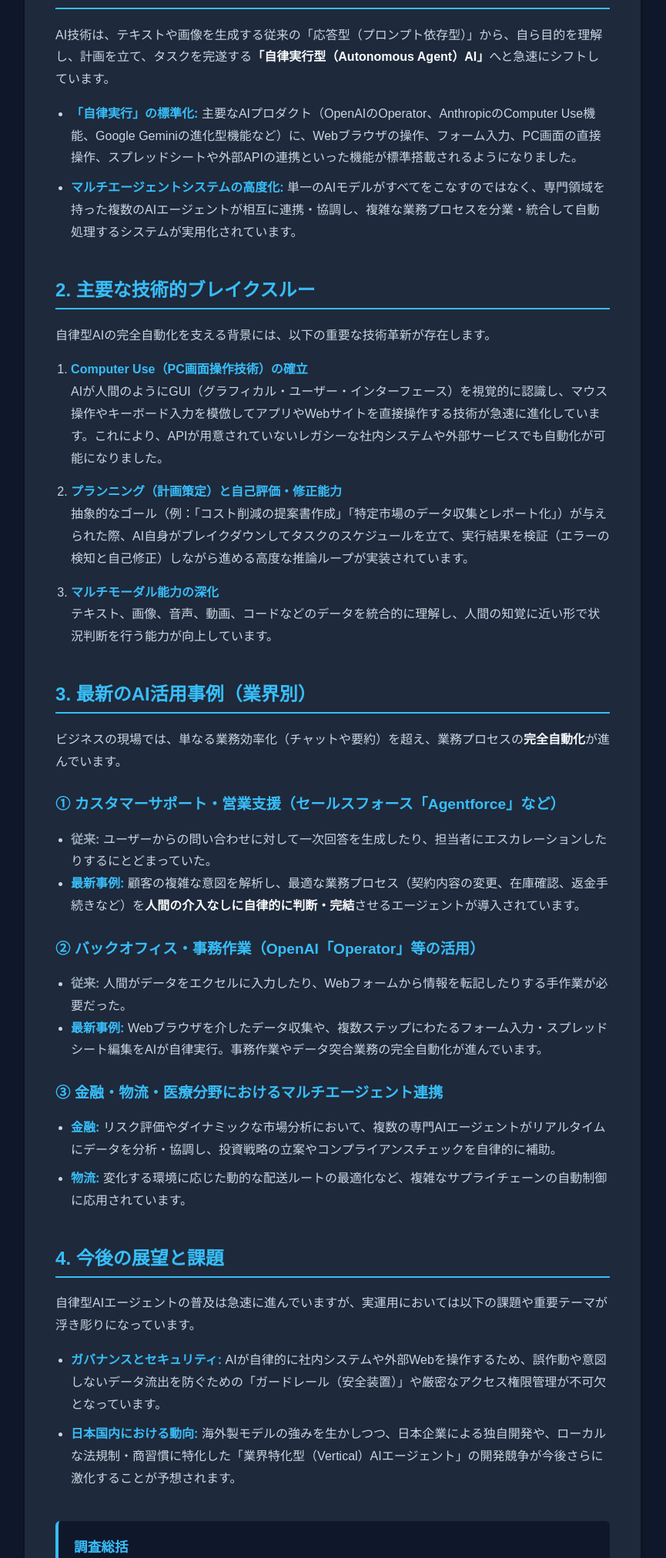
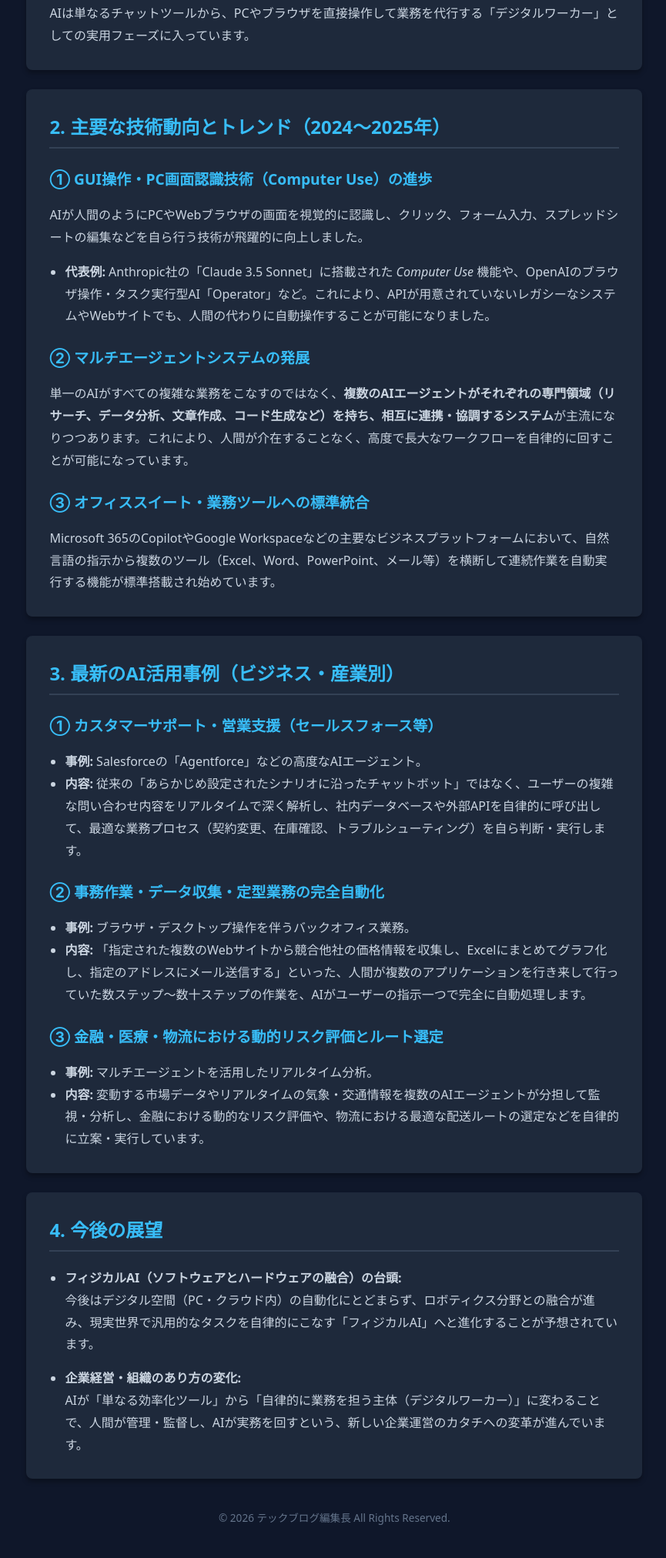
Before and after one commit to yoshi489100-ui/ai-news-blog, a plain HTML site: page index.html in a window 1280 px wide. Shown: the part 471-2495 px from the top of the page at 77% size, without its empty margins (223-1088 px from the left). After the commit the page ends 2452 px from the top, so only its background shows below. Drawn offline with Linux system fonts and the light colour scheme.

Commit message:
Auto-updated by AI Agent [skip ci]

```diff
--- a/index.html
+++ b/index.html
@@ -6,111 +6,83 @@
     <meta name="viewport" content="width=device-width, initial-scale=1.0">
     <title>2026年 AI技術動向自動リサーチマガジン</title>
 </head>
-<body style="background-color: #0f172a; color: #f8fafc; font-family: sans-serif; margin: 0; padding: 40px 20px; display: flex; justify-content: center;">
+<body style="background-color: #0f172a; color: #f8fafc; font-family: system-ui, -apple-system, BlinkMacSystemFont, 'Segoe UI', Roboto, Oxygen, Ubuntu, Cantarell, sans-serif; margin: 0; padding: 40px 20px; display: flex; justify-content: center;">
 
     <div style="max-width: 800px; width: 100%;">
 
-        <!-- ヘッダーセクション -->
-        <header style="background-color: #1e293b; padding: 30px; border-radius: 8px; margin-bottom: 30px; text-align: center; box-shadow: 0 4px 6px rgba(0, 0, 0, 0.3);">
-            <p style="color: #38bdf8; font-size: 0.9rem; font-weight: bold; margin: 0 0 10px 0; letter-spacing: 1px;">テックブログ編集長がお届けする最新トレンド</p>
+        <!-- ヘッダー -->
+        <header style="background-color: #1e293b; border-radius: 8px; padding: 30px; margin-bottom: 30px; text-align: center; box-shadow: 0 4px 6px rgba(0, 0, 0, 0.3);">
+            <p style="color: #38bdf8; font-size: 0.9rem; margin-top: 0; margin-bottom: 10px; font-weight: bold; letter-spacing: 0.05em;">2026年11月22日 編集長レポート</p>
             <h1 style="color: #f8fafc; font-size: 2rem; margin: 0 0 15px 0;">2026年 AI技術動向自動リサーチマガジン</h1>
-            <p style="color: #94a3b8; font-size: 0.95rem; margin: 0;">公開日：2026年11月21日</p>
+            <p style="color: #94a3b8; font-size: 0.95rem; margin: 0; line-height: 1.6;">最新の完全自動化・自律型AI技術、主要ツール、およびビジネス活用事例を分かりやすく解説します。</p>
         </header>
 
-        <!-- 記事本文コンテナ -->
-        <main style="background-color: #1e293b; padding: 40px; border-radius: 8px; box-shadow: 0 4px 6px rgba(0, 0, 0, 0.3);">
+        <!-- メイン記事セクション -->
+        <main>
 
-            <p style="line-height: 1.8; color: #cbd5e1; margin-top: 0;">
-                AI技術リサーチャーとして、最新のテクノロジー動向（完全自動化・自律型AI）に関する市場の変化、技術的ブレイクスルー、および具体的な活用事例について詳細な調査結果を報告します。
-            </p>
+            <!-- セクション1 -->
+            <section style="background-color: #1e293b; border-radius: 8px; padding: 30px; margin-bottom: 25px; box-shadow: 0 4px 6px rgba(0, 0, 0, 0.3);">
+                <h2 style="color: #38bdf8; font-size: 1.5rem; margin-top: 0; border-bottom: 2px solid #334155; padding-bottom: 10px;">1. 概要：生成AIから「自律実行型AIエージェント」への移行</h2>
+                <p style="line-height: 1.8; color: #cbd5e1;">これまでの生成AI（ChatGPT等）は、ユーザーからの指示に対してテキストや画像を応答する「受動的な対話型」が主流でした。しかし、<strong>2024年末から2025年にかけて、AIは自ら目的を理解し、計画を立て、複数ステップの作業を自律的に遂行する「自律実行型AIエージェント（Agentic AI）」へと急速にシフト</strong>しています。</p>
+                <p style="line-height: 1.8; color: #cbd5e1; margin-bottom: 0;">AIは単なるチャットツールから、PCやブラウザを直接操作して業務を代行する「デジタルワーカー」としての実用フェーズに入っています。</p>
+            </section>
 
-            <hr style="border: none; border-top: 1px solid #334155; margin: 30px 0;">
+            <!-- セクション2 -->
+            <section style="background-color: #1e293b; border-radius: 8px; padding: 30px; margin-bottom: 25px; box-shadow: 0 4px 6px rgba(0, 0, 0, 0.3);">
+                <h2 style="color: #38bdf8; font-size: 1.5rem; margin-top: 0; border-bottom: 2px solid #334155; padding-bottom: 10px;">2. 主要な技術動向とトレンド（2024〜2025年）</h2>
 
-            <!-- セクション 1 -->
-            <section style="margin-bottom: 40px;">
-                <h2 style="color: #38bdf8; font-size: 1.5rem; border-bottom: 2px solid #38bdf8; padding-bottom: 8px; margin-top: 0;">1. 全体動向：生成AIから「自律実行型AIエージェント」へのパラダイムシフト</h2>
-                <p style="line-height: 1.8; color: #cbd5e1;">
-                    AI技術は、テキストや画像を生成する従来の「応答型（プロンプト依存型）」から、自ら目的を理解し、計画を立て、タスクを完遂する<strong style="color: #f8fafc;">「自律実行型（Autonomous Agent）AI」</strong>へと急速にシフトしています。
-                </p>
+                <h3 style="color: #38bdf8; font-size: 1.2rem; margin-top: 25px;">① GUI操作・PC画面認識技術（Computer Use）の進歩</h3>
+                <p style="line-height: 1.8; color: #cbd5e1;">AIが人間のようにPCやWebブラウザの画面を視覚的に認識し、クリック、フォーム入力、スプレッドシートの編集などを自ら行う技術が飛躍的に向上しました。</p>
                 <ul style="line-height: 1.8; color: #cbd5e1; padding-left: 20px;">
-                    <li style="margin-bottom: 10px;"><strong style="color: #38bdf8;">「自律実行」の標準化:</strong> 主要なAIプロダクト（OpenAIのOperator、AnthropicのComputer Use機能、Google Geminiの進化型機能など）に、Webブラウザの操作、フォーム入力、PC画面の直接操作、スプレッドシートや外部APIの連携といった機能が標準搭載されるようになりました。</li>
-                    <li style="margin-bottom: 10px;"><strong style="color: #38bdf8;">マルチエージェントシステムの高度化:</strong> 単一のAIモデルがすべてをこなすのではなく、専門領域を持った複数のAIエージェントが相互に連携・協調し、複雑な業務プロセスを分業・統合して自動処理するシステムが実用化されています。</li>
+                    <li><strong>代表例:</strong> Anthropic社の「Claude 3.5 Sonnet」に搭載された <em>Computer Use</em> 機能や、OpenAIのブラウザ操作・タスク実行型AI「Operator」など。これにより、APIが用意されていないレガシーなシステムやWebサイトでも、人間の代わりに自動操作することが可能になりました。</li>
+                </ul>
+
+                <h3 style="color: #38bdf8; font-size: 1.2rem; margin-top: 25px;">② マルチエージェントシステムの発展</h3>
+                <p style="line-height: 1.8; color: #cbd5e1; margin-bottom: 0;">単一のAIがすべての複雑な業務をこなすのではなく、<strong>複数のAIエージェントがそれぞれの専門領域（リサーチ、データ分析、文章作成、コード生成など）を持ち、相互に連携・協調するシステム</strong>が主流になりつつあります。これにより、人間が介在することなく、高度で長大なワークフローを自律的に回すことが可能になっています。</p>
+
+                <h3 style="color: #38bdf8; font-size: 1.2rem; margin-top: 25px;">③ オフィススイート・業務ツールへの標準統合</h3>
+                <p style="line-height: 1.8; color: #cbd5e1; margin-bottom: 0;">Microsoft 365のCopilotやGoogle Workspaceなどの主要なビジネスプラットフォームにおいて、自然言語の指示から複数のツール（Excel、Word、PowerPoint、メール等）を横断して連続作業を自動実行する機能が標準搭載され始めています。</p>
+            </section>
+
+            <!-- セクション3 -->
+            <section style="background-color: #1e293b; border-radius: 8px; padding: 30px; margin-bottom: 25px; box-shadow: 0 4px 6px rgba(0, 0, 0, 0.3);">
+                <h2 style="color: #38bdf8; font-size: 1.5rem; margin-top: 0; border-bottom: 2px solid #334155; padding-bottom: 10px;">3. 最新のAI活用事例（ビジネス・産業別）</h2>
+
+                <h3 style="color: #38bdf8; font-size: 1.2rem; margin-top: 25px;">① カスタマーサポート・営業支援（セールスフォース等）</h3>
+                <ul style="line-height: 1.8; color: #cbd5e1; padding-left: 20px; margin-bottom: 0;">
+                    <li><strong>事例:</strong> Salesforceの「Agentforce」などの高度なAIエージェント。</li>
+                    <li><strong>内容:</strong> 従来の「あらかじめ設定されたシナリオに沿ったチャットボット」ではなく、ユーザーの複雑な問い合わせ内容をリアルタイムで深く解析し、社内データベースや外部APIを自律的に呼び出して、最適な業務プロセス（契約変更、在庫確認、トラブルシューティング）を自ら判断・実行します。</li>
+                </ul>
+
+                <h3 style="color: #38bdf8; font-size: 1.2rem; margin-top: 25px;">② 事務作業・データ収集・定型業務の完全自動化</h3>
+                <ul style="line-height: 1.8; color: #cbd5e1; padding-left: 20px; margin-bottom: 0;">
+                    <li><strong>事例:</strong> ブラウザ・デスクトップ操作を伴うバックオフィス業務。</li>
+                    <li><strong>内容:</strong> 「指定された複数のWebサイトから競合他社の価格情報を収集し、Excelにまとめてグラフ化し、指定のアドレスにメール送信する」といった、人間が複数のアプリケーションを行き来して行っていた数ステップ〜数十ステップの作業を、AIがユーザーの指示一つで完全に自動処理します。</li>
+                </ul>
+
+                <h3 style="color: #38bdf8; font-size: 1.2rem; margin-top: 25px;">③ 金融・医療・物流における動的リスク評価とルート選定</h3>
+                <ul style="line-height: 1.8; color: #cbd5e1; padding-left: 20px; margin-bottom: 0;">
+                    <li><strong>事例:</strong> マルチエージェントを活用したリアルタイム分析。</li>
+                    <li><strong>内容:</strong> 変動する市場データやリアルタイムの気象・交通情報を複数のAIエージェントが分担して監視・分析し、金融における動的なリスク評価や、物流における最適な配送ルートの選定などを自律的に立案・実行しています。</li>
                 </ul>
             </section>
 
-            <!-- セクション 2 -->
-            <section style="margin-bottom: 40px;">
-                <h2 style="color: #38bdf8; font-size: 1.5rem; border-bottom: 2px solid #38bdf8; padding-bottom: 8px; margin-top: 0;">2. 主要な技術的ブレイクスルー</h2>
-                <p style="line-height: 1.8; color: #cbd5e1;">
-                    自律型AIの完全自動化を支える背景には、以下の重要な技術革新が存在します。
-                </p>
-                <ol style="line-height: 1.8; color: #cbd5e1; padding-left: 20px;">
-                    <li style="margin-bottom: 15px;">
-                        <strong style="color: #38bdf8;">Computer Use（PC画面操作技術）の確立</strong><br>
-                        AIが人間のようにGUI（グラフィカル・ユーザー・インターフェース）を視覚的に認識し、マウス操作やキーボード入力を模倣してアプリやWebサイトを直接操作する技術が急速に進化しています。これにより、APIが用意されていないレガシーな社内システムや外部サービスでも自動化が可能になりました。
-                    </li>
-                    <li style="margin-bottom: 15px;">
-                        <strong style="color: #38bdf8;">プランニング（計画策定）と自己評価・修正能力</strong><br>
-                        抽象的なゴール（例：「コスト削減の提案書作成」「特定市場のデータ収集とレポート化」）が与えられた際、AI自身がブレイクダウンしてタスクのスケジュールを立て、実行結果を検証（エラーの検知と自己修正）しながら進める高度な推論ループが実装されています。
-                    </li>
-                    <li style="margin-bottom: 15px;">
-                        <strong style="color: #38bdf8;">マルチモーダル能力の深化</strong><br>
-                        テキスト、画像、音声、動画、コードなどのデータを統合的に理解し、人間の知覚に近い形で状況判断を行う能力が向上しています。
-                    </li>
-                </ol>
-            </section>
-
-            <!-- セクション 3 -->
-            <section style="margin-bottom: 40px;">
-                <h2 style="color: #38bdf8; font-size: 1.5rem; border-bottom: 2px solid #38bdf8; padding-bottom: 8px; margin-top: 0;">3. 最新のAI活用事例（業界別）</h2>
-                <p style="line-height: 1.8; color: #cbd5e1;">
-                    ビジネスの現場では、単なる業務効率化（チャットや要約）を超え、業務プロセスの<strong style="color: #f8fafc;">完全自動化</strong>が進んでいます。
-                </p>
-
-                <h3 style="color: #38bdf8; font-size: 1.2rem; margin-top: 25px;">① カスタマーサポート・営業支援（セールスフォース「Agentforce」など）</h3>
-                <ul style="line-height: 1.8; color: #cbd5e1; padding-left: 20px;">
-                    <li><strong style="color: #94a3b8;">従来:</strong> ユーザーからの問い合わせに対して一次回答を生成したり、担当者にエスカレーションしたりするにとどまっていた。</li>
-                    <li><strong style="color: #38bdf8;">最新事例:</strong> 顧客の複雑な意図を解析し、最適な業務プロセス（契約内容の変更、在庫確認、返金手続きなど）を<strong style="color: #f8fafc;">人間の介入なしに自律的に判断・完結</strong>させるエージェントが導入されています。</li>
-                </ul>
-
-                <h3 style="color: #38bdf8; font-size: 1.2rem; margin-top: 25px;">② バックオフィス・事務作業（OpenAI「Operator」等の活用）</h3>
-                <ul style="line-height: 1.8; color: #cbd5e1; padding-left: 20px;">
-                    <li><strong style="color: #94a3b8;">従来:</strong> 人間がデータをエクセルに入力したり、Webフォームから情報を転記したりする手作業が必要だった。</li>
-                    <li><strong style="color: #38bdf8;">最新事例:</strong> Webブラウザを介したデータ収集や、複数ステップにわたるフォーム入力・スプレッドシート編集をAIが自律実行。事務作業やデータ突合業務の完全自動化が進んでいます。</li>
-                </ul>
-
-                <h3 style="color: #38bdf8; font-size: 1.2rem; margin-top: 25px;">③ 金融・物流・医療分野におけるマルチエージェント連携</h3>
-                <ul style="line-height: 1.8; color: #cbd5e1; padding-left: 20px;">
-                    <li style="margin-bottom: 8px;"><strong style="color: #38bdf8;">金融:</strong> リスク評価やダイナミックな市場分析において、複数の専門AIエージェントがリアルタイムにデータを分析・協調し、投資戦略の立案やコンプライアンスチェックを自律的に補助。</li>
-                    <li><strong style="color: #38bdf8;">物流:</strong> 変化する環境に応じた動的な配送ルートの最適化など、複雑なサプライチェーンの自動制御に応用されています。</li>
+            <!-- セクション4 -->
+            <section style="background-color: #1e293b; border-radius: 8px; padding: 30px; box-shadow: 0 4px 6px rgba(0, 0, 0, 0.3);">
+                <h2 style="color: #38bdf8; font-size: 1.5rem; margin-top: 0; border-bottom: 2px solid #334155; padding-bottom: 10px;">4. 今後の展望</h2>
+                <ul style="line-height: 1.8; color: #cbd5e1; padding-left: 20px; margin-bottom: 0;">
+                    <li style="margin-bottom: 15px;"><strong>フィジカルAI（ソフトウェアとハードウェアの融合）の台頭:</strong><br>
+                    今後はデジタル空間（PC・クラウド内）の自動化にとどまらず、ロボティクス分野との融合が進み、現実世界で汎用的なタスクを自律的にこなす「フィジカルAI」へと進化することが予想されています。</li>
+                    <li><strong>企業経営・組織のあり方の変化:</strong><br>
+                    AIが「単なる効率化ツール」から「自律的に業務を担う主体（デジタルワーカー）」に変わることで、人間が管理・監督し、AIが実務を回すという、新しい企業運営のカタチへの変革が進んでいます。</li>
                 </ul>
             </section>
-
-            <!-- セクション 4 -->
-            <section style="margin-bottom: 40px;">
-                <h2 style="color: #38bdf8; font-size: 1.5rem; border-bottom: 2px solid #38bdf8; padding-bottom: 8px; margin-top: 0;">4. 今後の展望と課題</h2>
-                <p style="line-height: 1.8; color: #cbd5e1;">
-                    自律型AIエージェントの普及は急速に進んでいますが、実運用においては以下の課題や重要テーマが浮き彫りになっています。
-                </p>
-                <ul style="line-height: 1.8; color: #cbd5e1; padding-left: 20px;">
-                    <li style="margin-bottom: 10px;"><strong style="color: #38bdf8;">ガバナンスとセキュリティ:</strong> AIが自律的に社内システムや外部Webを操作するため、誤作動や意図しないデータ流出を防ぐための「ガードレール（安全装置）」や厳密なアクセス権限管理が不可欠となっています。</li>
-                    <li style="margin-bottom: 10px;"><strong style="color: #38bdf8;">日本国内における動向:</strong> 海外製モデルの強みを生かしつつ、日本企業による独自開発や、ローカルな法規制・商習慣に特化した「業界特化型（Vertical）AIエージェント」の開発競争が今後さらに激化することが予想されます。</li>
-                </ul>
-            </section>
-
-            <!-- 調査総括 -->
-            <div style="background-color: #0f172a; padding: 20px; border-radius: 6px; border-left: 4px solid #38bdf8; margin-top: 30px;">
-                <h3 style="color: #38bdf8; margin-top: 0; font-size: 1.1rem;">調査総括</h3>
-                <p style="line-height: 1.8; color: #cbd5e1; margin-bottom: 0;">
-                    2025年以降、AIは「対話する道具」から「自ら考えて働く労働力（AIエージェント）」へと完全に脱皮しました。今後は、人間がAIのマネージャーとなり、複数の自律型エージェントをどう指揮・監督するかという組織デザインの変革が求められています。
-                </p>
-            </div>
 
         </main>
 
         <!-- フッター -->
-        <footer style="text-align: center; margin-top: 30px; color: #64748b; font-size: 0.85rem;">
-            <p>&copy; 2026 テックブログ編集長. All rights reserved.</p>
+        <footer style="text-align: center; margin-top: 40px; color: #64748b; font-size: 0.85rem;">
+            <p>&copy; 2026 テックブログ編集長 All Rights Reserved.</p>
         </footer>
 
     </div>
```
